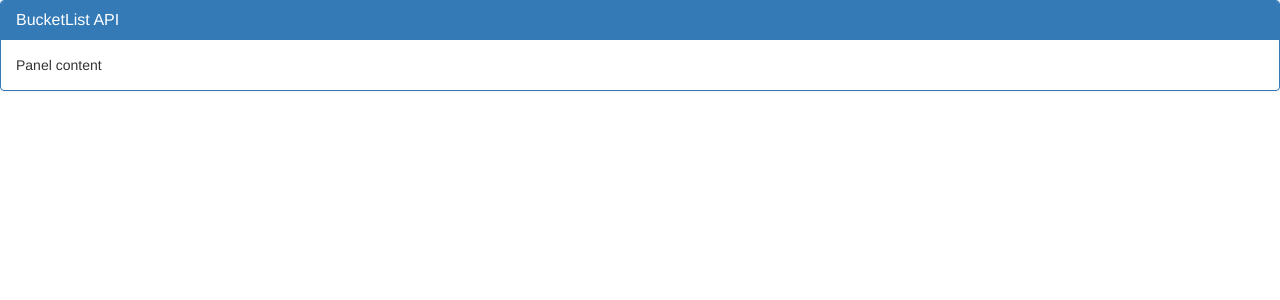
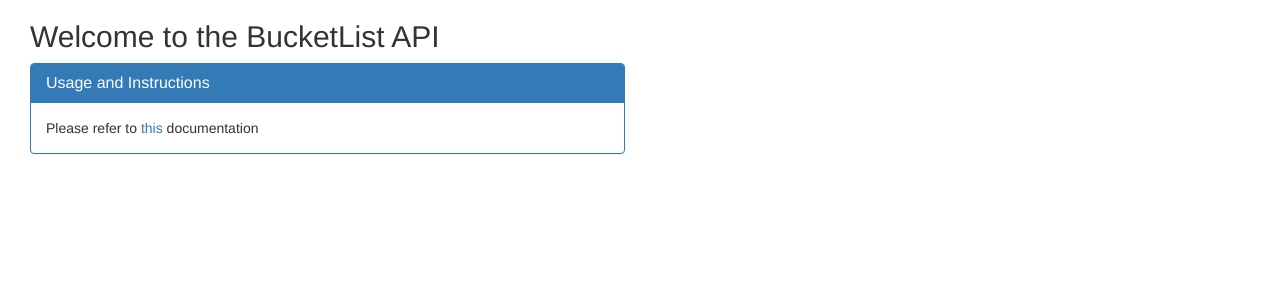
Before and after one commit to patlub/BucketListAPI, a Python web app: template api/templates/index.html in a window 1280 px wide. Shown: the top 300 px of the page. Run offline with Jinja, Linux system fonts and the light colour scheme; the template is opened without the code that fills it, so the values that code supplies are empty; some libraries are stand-ins or nearby versions.

Commit message:
Add index page

```diff
--- a/api/templates/index.html
+++ b/api/templates/index.html
@@ -9,14 +9,18 @@
 
 </head>
 <body>
-<div class="panel panel-primary">
-    <div class="panel-heading">
-        <h2 class="panel-title">BucketList API</h2>
-    </div>
-    <div class="panel-body">
-        Panel content
+<div class="container-fluid">
+    <div class="col-md-6 col-sm-12">
+        <h2>Welcome to the BucketList API</h2>
+        <div class="panel panel-primary">
+            <div class="panel-heading">
+                <h2 class="panel-title">Usage and Instructions</h2>
+            </div>
+            <div class="panel-body">
+                Please refer to <a href="http://docs.bucketlist17.apiary.io/" target="_blank">this</a> documentation
+            </div>
+        </div>
     </div>
 </div>
-
 </body>
 </html>
--- a/run.py
+++ b/run.py
@@ -1,4 +1,5 @@
 from api.BucketListAPI import app
 
 if __name__ == '__main__':
+
     app.run()
```
Also changed, not shown: api/BucketListAPI.py (+3 -5 lines).
